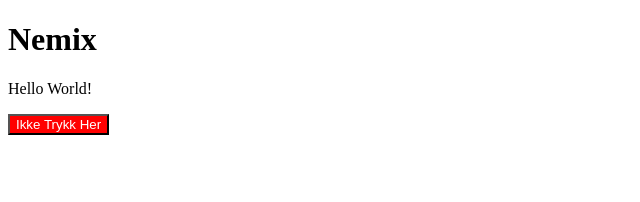
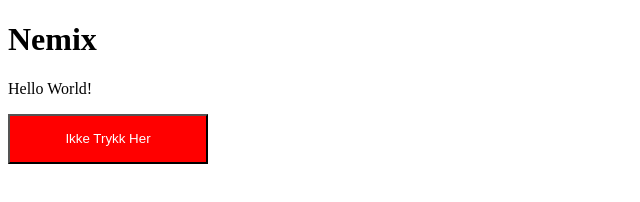
Before and after one commit to xNemix/xNemix.github.io, a plain HTML site: page index.html in a window 1280 px wide. Shown: the whole page, without its empty margins (0-640 px from the left). Drawn offline with Linux system fonts and the light colour scheme.

Commit message:
Update style

```diff
--- a/index.html
+++ b/index.html
@@ -10,7 +10,10 @@
   <body>
     <h1>Nemix</h1>
     <p>Hello World!</p>
-    <button style="background-color: red; color: white" onclick="onClick()">
+    <button
+      style="background-color: red; color: white; width: 200px; height: 50px"
+      onclick="onClick()"
+    >
       Ikke Trykk Her
     </button>
     <div id="container1"></div>
```
